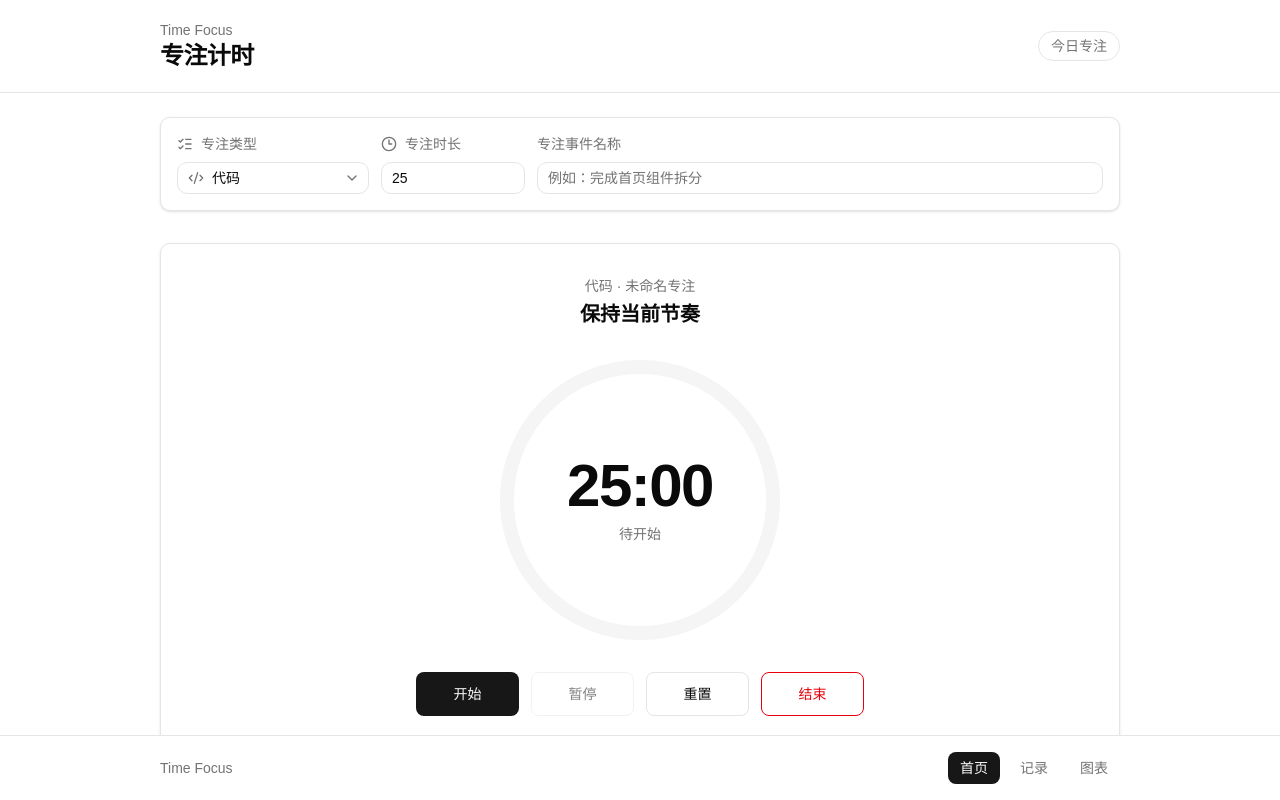
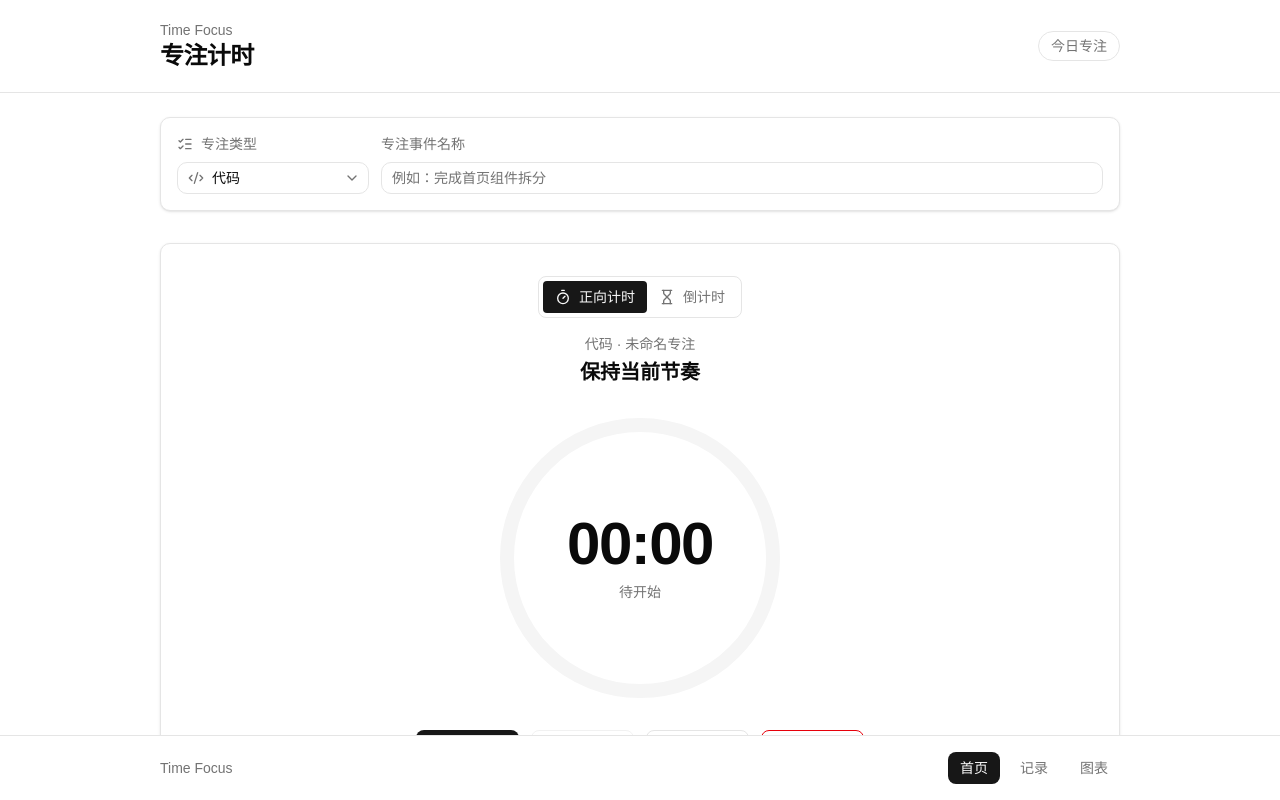
Before and after one commit to MeiRainy25/time-focus, a React (Vite) app: page / in a window 1280 px wide. Built offline with nearby package versions, Linux system fonts and the light colour scheme.

Commit message:
feat: 新增正向计时模式, 使用zustand优化状态存储

```diff
--- a/package.json
+++ b/package.json
@@ -24,7 +24,8 @@
     "shadcn": "^4.11.0",
     "tailwind-merge": "^3.6.0",
     "tailwindcss": "^4.3.1",
-    "tw-animate-css": "^1.4.0"
+    "tw-animate-css": "^1.4.0",
+    "zustand": "^5.0.14"
   },
   "devDependencies": {
     "@babel/core": "^7.29.0",
--- a/src/pages/home/FocusForm.tsx
+++ b/src/pages/home/FocusForm.tsx
@@ -7,13 +7,7 @@ import {
   SelectValue,
 } from "@/component/ui/select";
 import type { FocusType } from "@/types/focus";
-import {
-  BookOpen,
-  Clock3,
-  Code2,
-  ListChecks,
-  type LucideIcon,
-} from "lucide-react";
+import { BookOpen, Code2, ListChecks, type LucideIcon } from "lucide-react";
 
 type FocusOption = {
   icon: LucideIcon;
@@ -27,27 +21,15 @@ const focusOptions: FocusOption[] = [
 ];
 
 type FocusFormProps = {
-  durationMinutes: number;
   focusName: string;
   focusType: FocusType;
-  onDurationMinutesChange: (value: number) => void;
   onFocusNameChange: (value: string) => void;
   onFocusTypeChange: (value: FocusType) => void;
 };
 
-function clampDurationMinutes(value: number) {
-  if (!Number.isFinite(value)) {
-    return 1;
-  }
-
-  return Math.min(180, Math.max(1, Math.round(value)));
-}
-
 export function FocusForm({
-  durationMinutes,
   focusName,
   focusType,
-  onDurationMinutesChange,
   onFocusNameChange,
   onFocusTypeChange,
 }: FocusFormProps) {
@@ -85,25 +67,7 @@ export function FocusForm({
             </SelectContent>
           </Select>
         </label>
-        <label className="flex w-full flex-col gap-2 md:w-36">
-          <span className="flex items-center gap-2 text-sm font-medium text-muted-foreground">
-            <Clock3 className="size-4" aria-hidden="true" />
-            专注时长
-          </span>
-          <Input
-            className="text-base"
-            max={180}
-            min={1}
-            onChange={(event) =>
-              onDurationMinutesChange(
-                clampDurationMinutes(event.currentTarget.valueAsNumber),
-              )
-            }
-            type="number"
-            value={durationMinutes}
-          />
-        </label>
-        <label className="flex min-w-0 flex-[1.4] flex-col gap-2">
+        <label className="flex min-w-0 flex-1 flex-col gap-2">
           <span className="text-sm font-medium text-muted-foreground">
             专注事件名称
           </span>
--- a/src/pages/home/FocusTimer.tsx
+++ b/src/pages/home/FocusTimer.tsx
@@ -1,4 +1,7 @@
-import { useCallback, useEffect, useMemo, useRef, useState } from "react";
+import { useEffect, useMemo, useRef } from "react";
+import { Clock3, Hourglass, Timer } from "lucide-react";
+import { Input } from "@/component/ui/input";
+import { useTimerStore, type TimerMode } from "@/store/timer-store";
 import type { FocusType } from "@/types/focus";
 
 const TIMER_SIZE = 280;
@@ -12,13 +15,10 @@ const focusTypeLabel: Record<FocusType, string> = {
 };
 
 type FocusTimerProps = {
-  durationSeconds: number;
   focusName: string;
   focusType: FocusType;
   onFinish?: (focusedSeconds: number) => void;
 };
-
-type TimerStatus = "idle" | "running" | "paused";
 
 function formatTime(totalSeconds: number) {
   const minutes = Math.floor(totalSeconds / 60)
@@ -31,79 +31,68 @@ function formatTime(totalSeconds: number) {
   return `${minutes}:${seconds}`;
 }
 
-function getFocusedSeconds(totalSeconds: number, remainingMs: number) {
-  const focusedMs = Math.max(0, totalSeconds * 1000 - remainingMs);
-
-  return Math.min(totalSeconds, Math.floor(focusedMs / 1000));
-}
-
 export function FocusTimer({
-  durationSeconds,
   focusName,
   focusType,
   onFinish,
 }: FocusTimerProps) {
-  const configuredDurationSeconds = Math.max(1, Math.round(durationSeconds));
+  const durationMinutes = useTimerStore((state) => state.durationMinutes);
+  const elapsedMs = useTimerStore((state) => state.elapsedMs);
+  const elapsedSeconds = useTimerStore((state) => state.elapsedSeconds);
+  const mode = useTimerStore((state) => state.mode);
+  const pause = useTimerStore((state) => state.pause);
+  const reset = useTimerStore((state) => state.reset);
+  const setDurationMinutes = useTimerStore(
+    (state) => state.setDurationMinutes,
+  );
+  const setElapsed = useTimerStore((state) => state.setElapsed);
+  const setMode = useTimerStore((state) => state.setMode);
+  const start = useTimerStore((state) => state.start);
+  const startedAt = useTimerStore((state) => state.startedAt);
+  const status = useTimerStore((state) => state.status);
+  const animationFrameRef = useRef<number | null>(null);
+  const lastPaintedSecondRef = useRef(elapsedSeconds);
+
+  const configuredDurationSeconds = durationMinutes * 60;
   const configuredDurationMs = configuredDurationSeconds * 1000;
-  const [status, setStatus] = useState<TimerStatus>("idle");
-  const [sessionDurationSeconds, setSessionDurationSeconds] = useState(
-    configuredDurationSeconds,
-  );
-  const [remainingSeconds, setRemainingSeconds] = useState(
-    configuredDurationSeconds,
-  );
-  const animationFrameRef = useRef<number | null>(null);
-  const endTimeRef = useRef<number | null>(null);
-  const remainingMsRef = useRef(configuredDurationMs);
-  const lastPaintedSecondRef = useRef(configuredDurationSeconds);
-
   const isRunning = status === "running";
-  const displayedTotalSeconds =
-    status === "idle" ? configuredDurationSeconds : sessionDurationSeconds;
-  const displayedRemainingSeconds =
-    status === "idle" ? configuredDurationSeconds : remainingSeconds;
+  const displayedSeconds =
+    mode === "countdown"
+      ? Math.max(0, configuredDurationSeconds - elapsedSeconds)
+      : elapsedSeconds;
 
   const progress = useMemo(() => {
-    return 1 - displayedRemainingSeconds / displayedTotalSeconds;
-  }, [displayedRemainingSeconds, displayedTotalSeconds]);
+    if (mode === "countup") {
+      return (elapsedSeconds % 60) / 60;
+    }
+
+    return Math.min(1, elapsedSeconds / configuredDurationSeconds);
+  }, [configuredDurationSeconds, elapsedSeconds, mode]);
 
   const strokeDashoffset = CIRCUMFERENCE * (1 - progress);
   const currentFocusName = focusName.trim() || "未命名专注";
 
-  const resetToConfiguredDuration = useCallback(() => {
-    endTimeRef.current = null;
-    remainingMsRef.current = configuredDurationMs;
-    lastPaintedSecondRef.current = configuredDurationSeconds;
-    setSessionDurationSeconds(configuredDurationSeconds);
-    setRemainingSeconds(configuredDurationSeconds);
-    setStatus("idle");
-  }, [configuredDurationMs, configuredDurationSeconds]);
-
   useEffect(() => {
-    if (!isRunning) {
+    if (!isRunning || startedAt === null) {
       return;
     }
 
-    endTimeRef.current = Date.now() + remainingMsRef.current;
+    const tick = () => {
+      const nextElapsedMs = Date.now() - startedAt;
+      const cappedElapsedMs =
+        mode === "countdown"
+          ? Math.min(nextElapsedMs, configuredDurationMs)
+          : nextElapsedMs;
+      const nextElapsedSeconds = Math.floor(cappedElapsedMs / 1000);
 
-    const tick = () => {
-      if (endTimeRef.current === null) {
-        return;
+      if (nextElapsedSeconds !== lastPaintedSecondRef.current) {
+        lastPaintedSecondRef.current = nextElapsedSeconds;
+        setElapsed(cappedElapsedMs);
       }
 
-      const nextRemainingMs = Math.max(0, endTimeRef.current - Date.now());
-      const nextRemainingSeconds = Math.ceil(nextRemainingMs / 1000);
-
-      remainingMsRef.current = nextRemainingMs;
-
-      if (nextRemainingSeconds !== lastPaintedSecondRef.current) {
-        lastPaintedSecondRef.current = nextRemainingSeconds;
-        setRemainingSeconds(nextRemainingSeconds);
-      }
-
-      if (nextRemainingSeconds <= 0) {
-        onFinish?.(sessionDurationSeconds);
-        resetToConfiguredDuration();
+      if (mode === "countdown" && cappedElapsedMs >= configuredDurationMs) {
+        onFinish?.(configuredDurationSeconds);
+        reset();
         animationFrameRef.current = null;
         return;
       }
@@ -119,58 +108,92 @@ export function FocusTimer({
         animationFrameRef.current = null;
       }
     };
-  }, [isRunning, onFinish, resetToConfiguredDuration, sessionDurationSeconds]);
+  }, [
+    configuredDurationMs,
+    configuredDurationSeconds,
+    isRunning,
+    mode,
+    onFinish,
+    reset,
+    setElapsed,
+    startedAt,
+  ]);
 
-  const handleStart = () => {
-    if (status === "idle") {
-      remainingMsRef.current = configuredDurationMs;
-      lastPaintedSecondRef.current = configuredDurationSeconds;
-      setSessionDurationSeconds(configuredDurationSeconds);
-      setRemainingSeconds(configuredDurationSeconds);
-    }
-
-    setStatus("running");
-  };
-
-  const handlePause = () => {
-    if (endTimeRef.current !== null) {
-      const nextRemainingMs = Math.max(0, endTimeRef.current - Date.now());
-      const nextRemainingSeconds = Math.ceil(nextRemainingMs / 1000);
-
-      remainingMsRef.current = nextRemainingMs;
-      lastPaintedSecondRef.current = nextRemainingSeconds;
-      setRemainingSeconds(nextRemainingSeconds);
-    }
-
-    endTimeRef.current = null;
-    setStatus("paused");
-  };
-
-  const handleReset = () => {
-    resetToConfiguredDuration();
+  const handleModeChange = (nextMode: TimerMode) => {
+    setMode(nextMode);
+    lastPaintedSecondRef.current = 0;
   };
 
   const handleFinish = () => {
-    const latestRemainingMs =
-      endTimeRef.current === null
-        ? remainingMsRef.current
-        : Math.max(0, endTimeRef.current - Date.now());
-    const focusedSeconds = getFocusedSeconds(
-      sessionDurationSeconds,
-      latestRemainingMs,
-    );
+    const latestElapsedMs =
+      status === "running" && startedAt !== null
+        ? Date.now() - startedAt
+        : elapsedMs;
+    const focusedSeconds = Math.floor(latestElapsedMs / 1000);
 
     onFinish?.(focusedSeconds);
-    resetToConfiguredDuration();
+    reset();
+    lastPaintedSecondRef.current = 0;
   };
 
   return (
     <section className="flex flex-1 flex-col items-center justify-center gap-8 rounded-lg border border-border bg-card px-4 py-8 text-card-foreground shadow-sm">
-      <div className="text-center">
-        <p className="text-sm font-medium text-muted-foreground">
-          {focusTypeLabel[focusType]} · {currentFocusName}
-        </p>
-        <h2 className="mt-1 text-xl font-semibold">保持当前节奏</h2>
+      <div className="flex flex-col items-center gap-4 text-center">
+        <div className="flex rounded-md border border-border bg-background p-1">
+          <button
+            className={`flex items-center gap-2 rounded px-3 py-1.5 text-sm font-medium transition ${
+              mode === "countup"
+                ? "bg-primary text-primary-foreground"
+                : "text-muted-foreground hover:bg-accent"
+            }`}
+            disabled={isRunning}
+            onClick={() => handleModeChange("countup")}
+            type="button"
+          >
+            <Timer className="size-4" aria-hidden="true" />
+            正向计时
+          </button>
+          <button
+            className={`flex items-center gap-2 rounded px-3 py-1.5 text-sm font-medium transition ${
+              mode === "countdown"
+                ? "bg-primary text-primary-foreground"
+                : "text-muted-foreground hover:bg-accent"
+            }`}
+            disabled={isRunning}
+            onClick={() => handleModeChange("countdown")}
+            type="button"
+          >
+            <Hourglass className="size-4" aria-hidden="true" />
+            倒计时
+          </button>
+        </div>
+
+        {mode === "countdown" ? (
+          <label className="flex items-center gap-2 text-sm text-muted-foreground">
+            <Clock3 className="size-4" aria-hidden="true" />
+            <span>专注时长</span>
+            <Input
+              className="w-24 text-base"
+              disabled={isRunning}
+              max={180}
+              min={1}
+              onChange={(event) => {
+                setDurationMinutes(event.currentTarget.valueAsNumber);
+                lastPaintedSecondRef.current = 0;
+              }}
+              type="number"
+              value={durationMinutes}
+            />
+            <span>分钟</span>
+          </label>
+        ) : null}
+
+        <div>
+          <p className="text-sm font-medium text-muted-foreground">
+            {focusTypeLabel[focusType]} · {currentFocusName}
+          </p>
+          <h2 className="mt-1 text-xl font-semibold">保持当前节奏</h2>
+        </div>
       </div>
 
       <div className="relative grid place-items-center">
@@ -203,7 +226,7 @@ export function FocusTimer({
         </svg>
         <div className="absolute inset-0 flex flex-col items-center justify-center">
           <time className="text-6xl font-semibold tabular-nums tracking-tight">
-            {formatTime(displayedRemainingSeconds)}
+            {formatTime(displayedSeconds)}
           </time>
           <span className="mt-2 text-sm text-muted-foreground">
             {status === "running"
@@ -219,7 +242,7 @@ export function FocusTimer({
         <button
           className="h-11 rounded-md bg-primary px-4 text-sm font-medium text-primary-foreground transition hover:opacity-90 disabled:cursor-not-allowed disabled:opacity-50"
           disabled={isRunning}
-          onClick={handleStart}
+          onClick={start}
           type="button"
         >
           开始
@@ -227,14 +250,17 @@ export function FocusTimer({
         <button
           className="h-11 rounded-md border border-border bg-background px-4 text-sm font-medium transition hover:bg-accent disabled:cursor-not-allowed disabled:opacity-50"
           disabled={!isRunning}
-          onClick={handlePause}
+          onClick={pause}
           type="button"
         >
           暂停
         </button>
         <button
           className="h-11 rounded-md border border-border bg-background px-4 text-sm font-medium transition hover:bg-accent"
-          onClick={handleReset}
+          onClick={() => {
+            reset();
+            lastPaintedSecondRef.current = 0;
+          }}
           type="button"
         >
           重置
--- a/src/pages/home/HomePage.tsx
+++ b/src/pages/home/HomePage.tsx
@@ -1,15 +1,17 @@
 import { useCallback, useState } from "react";
 import { addIndexedDbItem } from "@/lib/indexed-db";
-import type { FocusRecord, FocusType } from "@/types/focus";
+import { useFocusStore } from "@/store/focus-store";
+import type { FocusRecord } from "@/types/focus";
 import { AppHeader } from "./AppHeader";
 import { FocusForm } from "./FocusForm";
 import { FocusTimer } from "./FocusTimer";
 import { TodayFocusSummary } from "./TodayFocusSummary";
 
 export function HomePage() {
-  const [focusType, setFocusType] = useState<FocusType>("code");
-  const [focusName, setFocusName] = useState("");
-  const [durationMinutes, setDurationMinutes] = useState(25);
+  const focusName = useFocusStore((state) => state.focusName);
+  const focusType = useFocusStore((state) => state.focusType);
+  const setFocusName = useFocusStore((state) => state.setFocusName);
+  const setFocusType = useFocusStore((state) => state.setFocusType);
   const [summaryRefreshKey, setSummaryRefreshKey] = useState(0);
 
   const handleFinish = useCallback(
@@ -38,15 +40,12 @@ export function HomePage() {
       <AppHeader />
       <div className="mx-auto flex w-full max-w-5xl flex-1 flex-col gap-8 px-4 py-6 sm:px-6 lg:px-8">
         <FocusForm
-          durationMinutes={durationMinutes}
           focusName={focusName}
           focusType={focusType}
-          onDurationMinutesChange={setDurationMinutes}
           onFocusNameChange={setFocusName}
           onFocusTypeChange={setFocusType}
         />
         <FocusTimer
-          durationSeconds={durationMinutes * 60}
           focusName={focusName}
           focusType={focusType}
           onFinish={handleFinish}
--- /dev/null
+++ b/src/store/focus-store.ts
@@ -0,0 +1,16 @@
+import { create } from "zustand";
+import type { FocusType } from "@/types/focus";
+
+type FocusStore = {
+  focusName: string;
+  focusType: FocusType;
+  setFocusName: (focusName: string) => void;
+  setFocusType: (focusType: FocusType) => void;
+};
+
+export const useFocusStore = create<FocusStore>((set) => ({
+  focusName: "",
+  focusType: "code",
+  setFocusName: (focusName) => set({ focusName }),
+  setFocusType: (focusType) => set({ focusType }),
+}));
--- /dev/null
+++ b/src/store/timer-store.ts
@@ -0,0 +1,109 @@
+import { create } from "zustand";
+
+export type TimerMode = "countdown" | "countup";
+export type TimerStatus = "idle" | "running" | "paused";
+
+type TimerStore = {
+  durationMinutes: number;
+  elapsedMs: number;
+  elapsedSeconds: number;
+  mode: TimerMode;
+  startedAt: number | null;
+  status: TimerStatus;
+  pause: () => void;
+  reset: () => void;
+  setDurationMinutes: (durationMinutes: number) => void;
+  setElapsed: (elapsedMs: number) => void;
+  setMode: (mode: TimerMode) => void;
+  start: () => void;
+};
+
+const initialTimerState = {
+  durationMinutes: 25,
+  elapsedMs: 0,
+  elapsedSeconds: 0,
+  mode: "countup" as const,
+  startedAt: null,
+  status: "idle" as const,
+};
+
+function clampDurationMinutes(value: number) {
+  if (!Number.isFinite(value)) {
+    return 1;
+  }
+
+  return Math.min(180, Math.max(1, Math.round(value)));
+}
+
+export const useTimerStore = create<TimerStore>((set, get) => ({
+  ...initialTimerState,
+  pause: () => {
+    const state = get();
+
+    if (state.status !== "running" || state.startedAt === null) {
+      return;
+    }
+
+    const elapsedMs = Date.now() - state.startedAt;
+    const durationMs = state.durationMinutes * 60 * 1000;
+    const cappedElapsedMs =
+      state.mode === "countdown"
+        ? Math.min(elapsedMs, durationMs)
+        : elapsedMs;
+
+    set({
+      elapsedMs: cappedElapsedMs,
+      elapsedSeconds: Math.floor(cappedElapsedMs / 1000),
+      startedAt: null,
+      status: "paused",
+    });
+  },
+  reset: () => {
+    set({
+      elapsedMs: 0,
+      elapsedSeconds: 0,
+      startedAt: null,
+      status: "idle",
+    });
+  },
+  setDurationMinutes: (durationMinutes) => {
+    set({
+      durationMinutes: clampDurationMinutes(durationMinutes),
+      elapsedMs: 0,
+      elapsedSeconds: 0,
+      startedAt: null,
+      status: "idle",
+    });
+  },
+  setElapsed: (elapsedMs) => {
+    set({
+      elapsedMs,
+      elapsedSeconds: Math.floor(elapsedMs / 1000),
+    });
+  },
+  setMode: (mode) => {
+    if (mode === get().mode) {
+      return;
+    }
+
+    set({
+      elapsedMs: 0,
+      elapsedSeconds: 0,
+      mode,
+      startedAt: null,
+      status: "idle",
+    });
+  },
+  start: () => {
+    const state = get();
+
+    if (state.status === "running") {
+      return;
+    }
+
+    set({
+      startedAt: Date.now() - state.elapsedMs,
+      status: "running",
+    });
+  },
+}));
```
Also changed, not shown: 2 other files (tests, documents, lock files or other folders).
